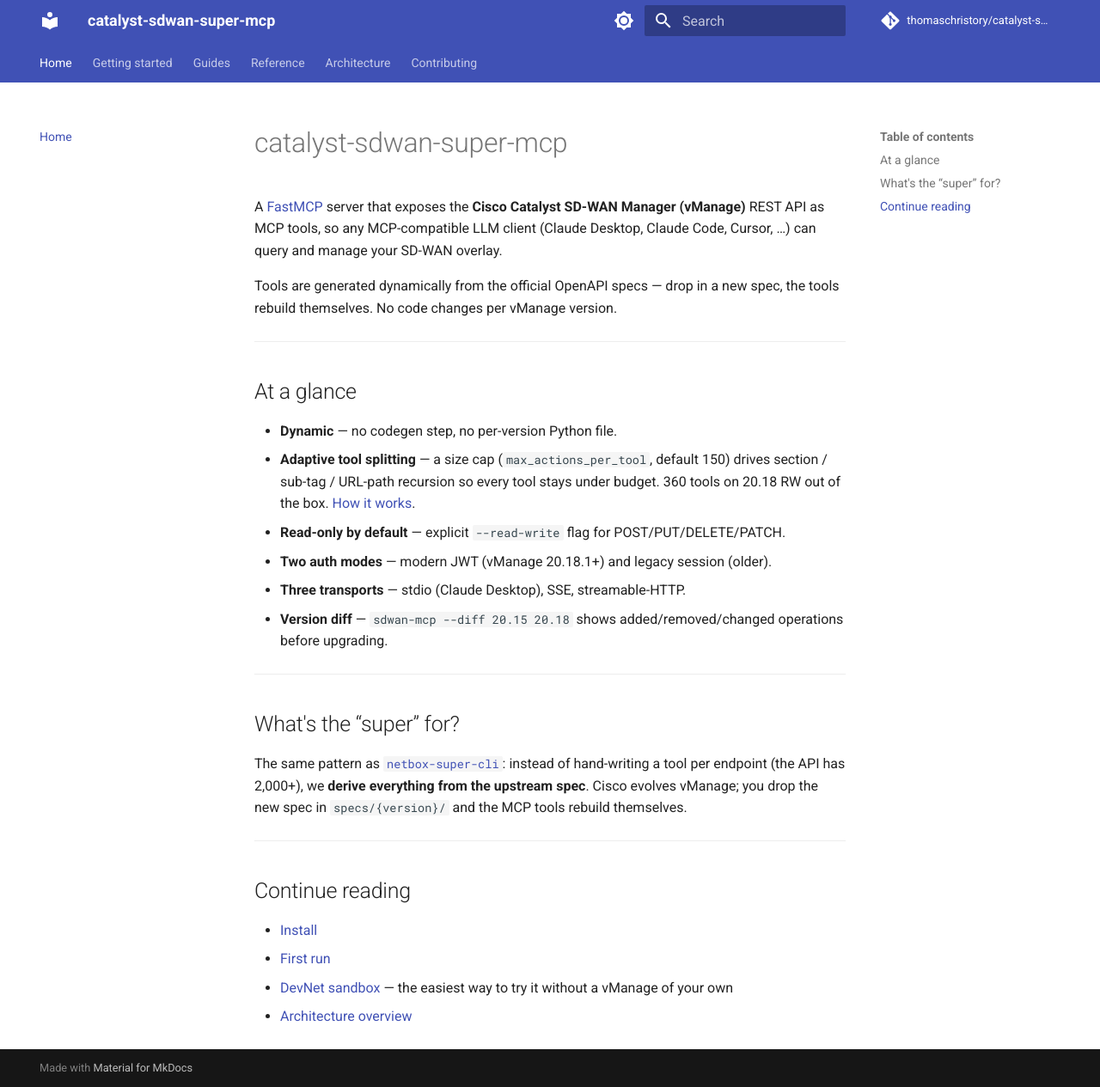
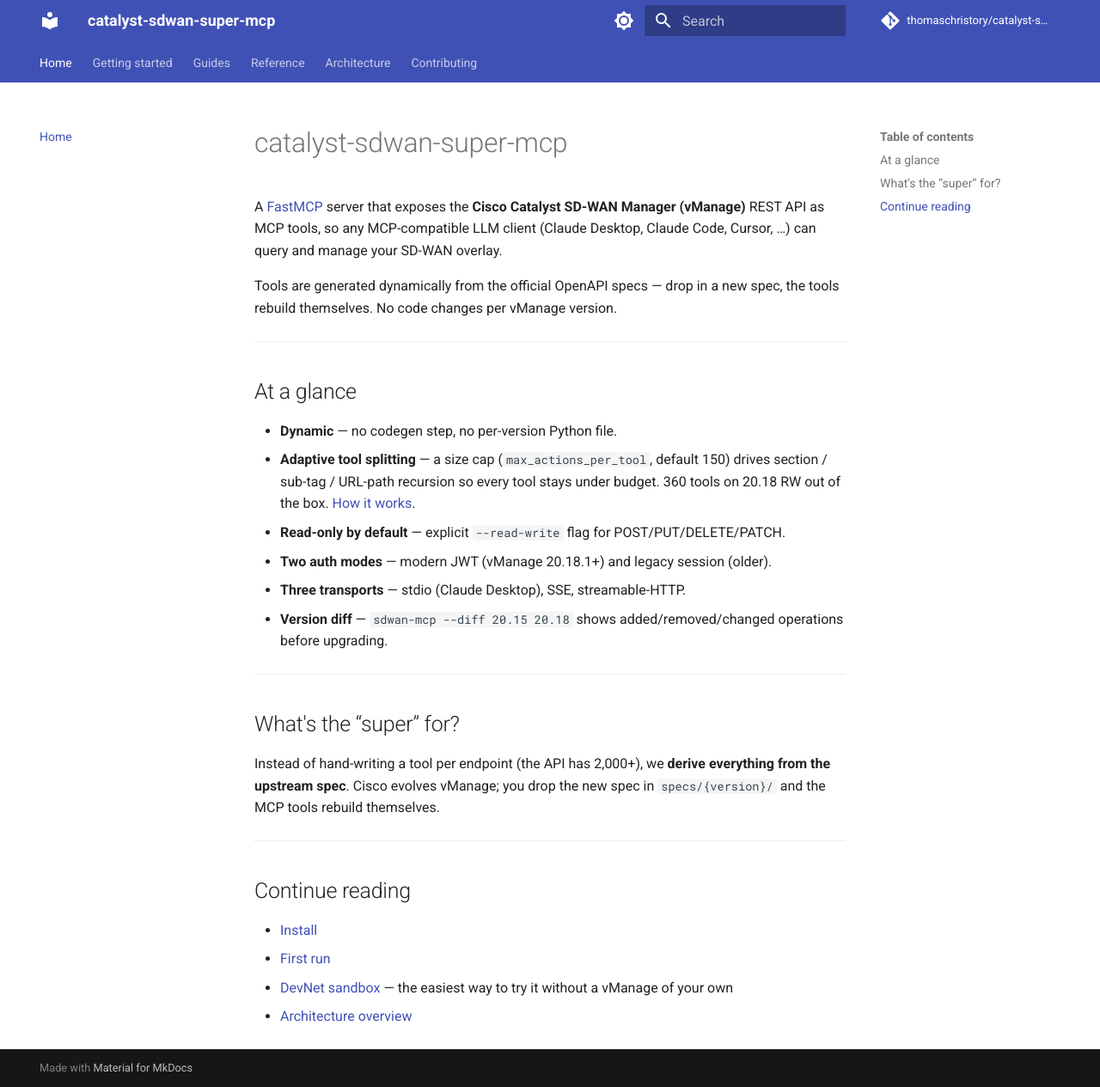
Before and after one commit to thomaschristory/catalyst-sdwan-super-mcp, an MkDocs documentation site: the page built from docs/index.md, in a window 1280 px wide and 1265 px high. Shown: the whole window at 86% size. Built offline with MkDocs 1.6.1 and Material for MkDocs 9.7.7, drawn with Linux system fonts in a browser that asks for light colours; comment, search, counter and statistics services are not loaded.

Commit message:
docs: remove netbox-super-cli references
Closes #16.

Co-Authored-By: Claude Opus 4.7 (1M context) <noreply@anthropic.com>

```diff
--- a/docs/index.md
+++ b/docs/index.md
@@ -19,7 +19,7 @@ Tools are generated dynamically from the official OpenAPI specs — drop in a ne
 
 ## What's the “super” for?
 
-The same pattern as [`netbox-super-cli`](https://github.com/thomaschristory/netbox-super-cli): instead of hand-writing a tool per endpoint (the API has 2,000+), we **derive everything from the upstream spec**. Cisco evolves vManage; you drop the new spec in `specs/{version}/` and the MCP tools rebuild themselves.
+Instead of hand-writing a tool per endpoint (the API has 2,000+), we **derive everything from the upstream spec**. Cisco evolves vManage; you drop the new spec in `specs/{version}/` and the MCP tools rebuild themselves.
 
 ---
 
```
Also changed, not shown: CLAUDE.md (+3 -3 lines), docs/architecture/overview.md (+0 -2 lines).
